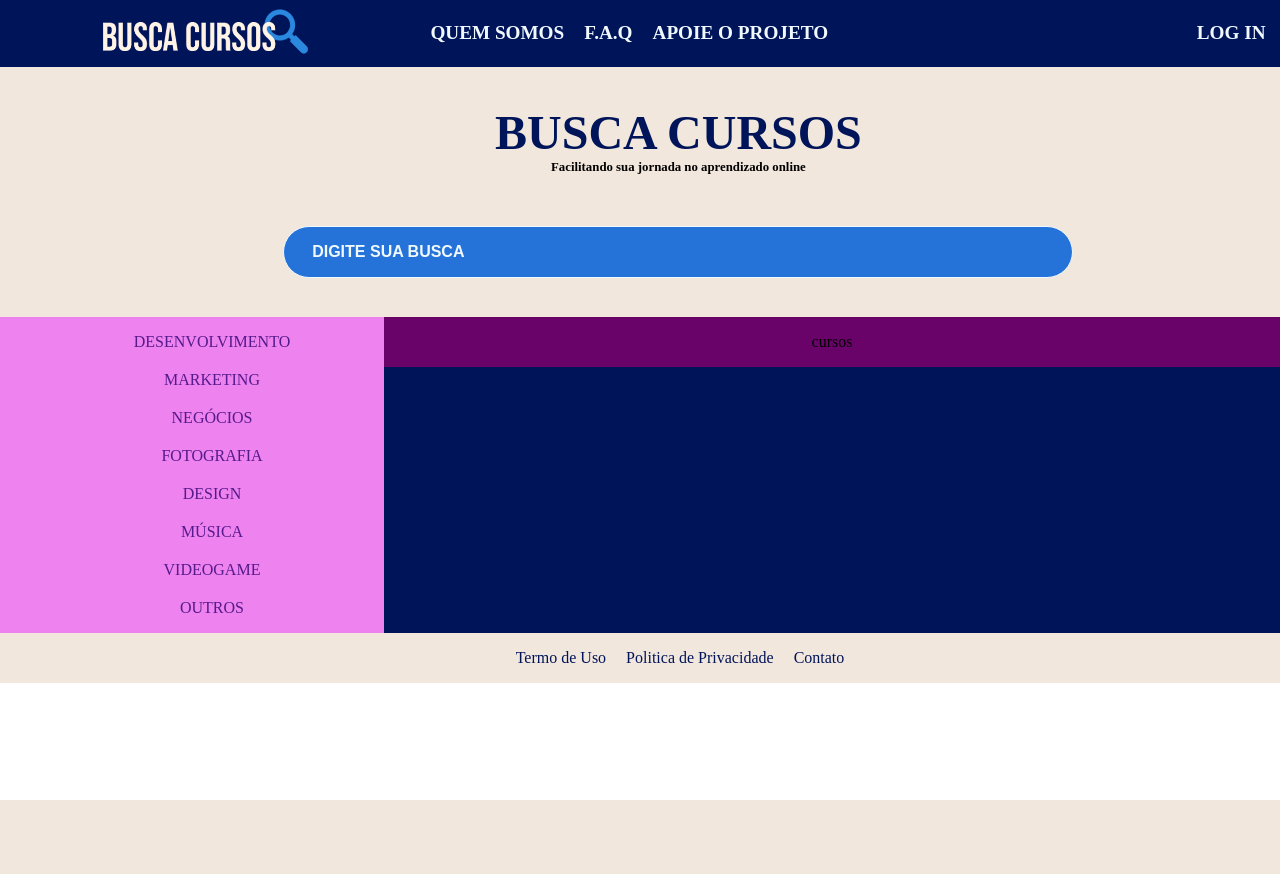
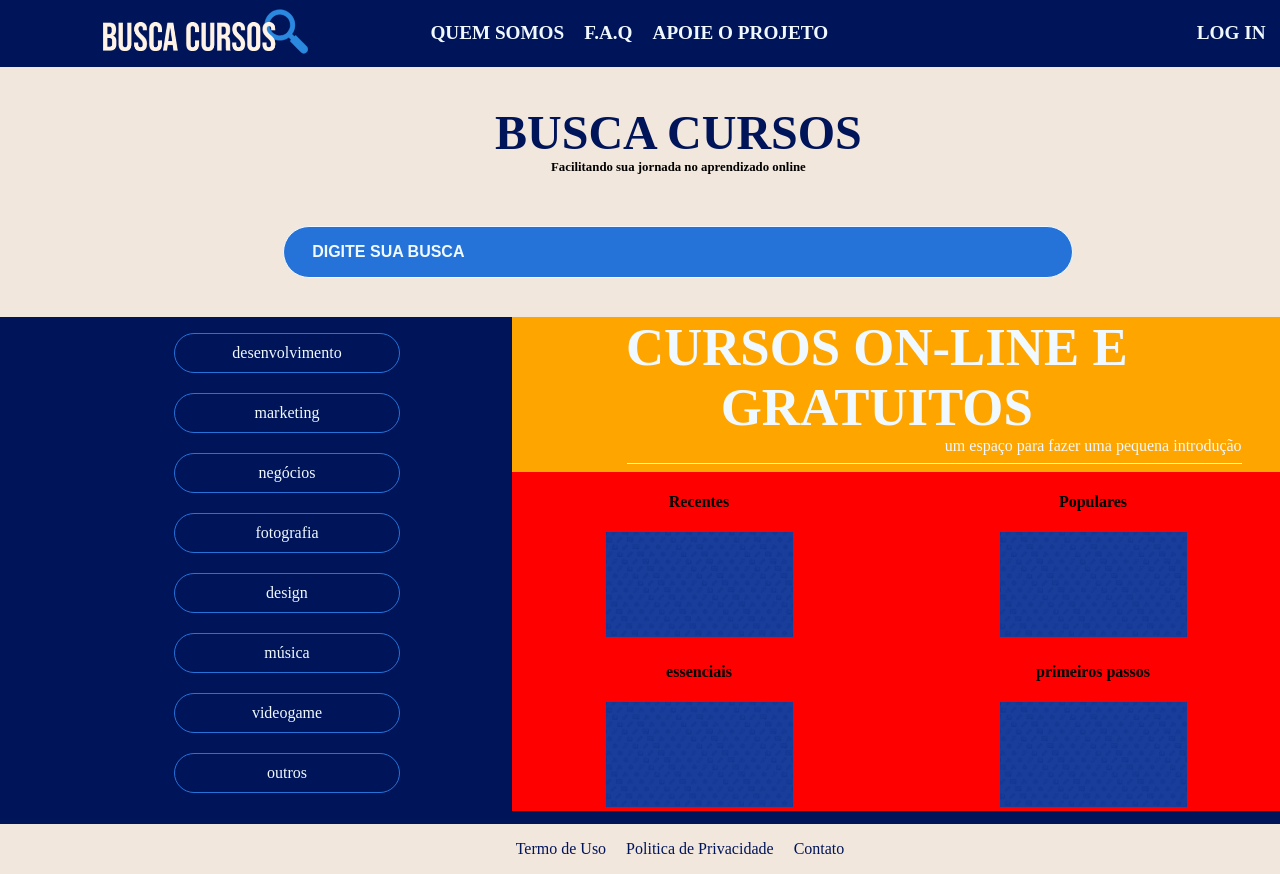
Before and after one commit to Gabidanety/ProjetoIntegrado_DSM, a PHP site: page / in a window 1280 px wide; the page is wider, and only the part inside the window is pictured. Before the commit the page ends 800 px from the top of that part, so only its background shows below. Run offline with PHP 8.4, Linux system fonts and the light colour scheme.

Commit message:
Termino das categoria e inicio da paret dos cursos (falta termina o css dos cursos)

```diff
--- a/Css/styles.css
+++ b/Css/styles.css
@@ -28,7 +28,7 @@ body{
 }
 .div_container{
     width: 100%;
-    background-color: var(--cinza);
+    background-color: var(--azul-escuro);
     height: 100%;
 }
 
@@ -175,17 +175,17 @@ CAMPO CATEGORIA E CURSOS */
     justify-content: center;
     background-color: var(--azul-escuro);
     margin-top: 0;
-    margin-bottom: 0;
+    margin-bottom: 1%;
 }
 
 /* Categorias */
 .div-categoria{
-    width: 30%;
+    width: 40%;
     height: 100%;
     display: flex;
     justify-content: center;
     align-items: center;
-    background-color: violet;
+    background-color: var(--azul-escuro);
     gap: 20px;
 }
 
@@ -195,24 +195,105 @@ CAMPO CATEGORIA E CURSOS */
     flex-direction: column;
     gap: 20px;
     text-align: center;
+    width: 40%;
+    height: 100%;
+}
+
+.div-categoria ul li {
+    border: 1px solid var(--azul-normal);
+    padding: 10px;
+    border-radius: 2.0rem;
+    text-align: center;
+    width: 100%;
+    background-color: transparent;
 }
 
 .div-categoria a{
     text-decoration: none;
+   color: var(--branco);
+    font-size: 1.0rem;
+    font-weight: 500;
+    text-transform: lowercase;
+
+}
+.div-categoria ul li:hover {
+    background-color: var(--azul-normal);
+    transition: 0.3s;
+}
+
+
+
+
+/*  Cursos */
+.div-acesso{
+    width: 60%;
+    height: 100%;
+    background-color: rgb(105, 3, 105);
+    gap: 20px;
+}
+.div-subTitle {
+    width: 100%;
+    height: 30%;
+    background-color: orange;
+    display: flex;
+    flex-direction: column; /* Coloca os elementos um embaixo do outro */
+    justify-content: center; /* Alinha no centro verticalmente */
+    align-items: flex-end; /* Alinha à direita */
+}
+
+.div-subTitle h2{
+    font-size: 3.3rem;
+    color: var(--branco);
+    font-weight: bold;
+    margin-top: 0;
+    margin-bottom: 0;
+    padding-right: 5%;
+}
+
+.div-subTitle p{
+    color: var(--branco);
+    font-weight: 300;
+    margin-top: 0;
+    margin-bottom: 0;
+    padding-right: 5%;
+}
+
+.div-subTitle hr{
+    width: 80%;
+    height: 1px;
+    background-color: var(--branco);
+    border: none;
+    margin-left: 15%;
 
 }
 
-
-/*  Cursos */
+/* Cursos */
 .div-cursos{
-    width: 70%;
-    height: 100%;
+    width: 100%;
+    height: 70%;
+    background-color: red;
+}
+.linha-curso{
+    width: 100%;
+    height: 30%;
     display: flex;
     justify-content: center;
     align-items: center;
-    background-color: rgb(105, 3, 105);
     gap: 20px;
 }
+
+.curso img{
+    width: 50%;
+    height: 100%;
+}
+.curso img:hover{
+    transform: scale(1.05);
+    transition: 0.3s;
+    background-color: var(--branco);
+    opacity: 0.8;
+}
+
+
 
 
 
--- a/index.html
+++ b/index.html
@@ -59,8 +59,6 @@
             <div class="div-curso-cat">
 
                 <!-- categorias -->
-
-                 <!-- ***** parei aqui - gaby ***** -->
                 <div class="div-categoria">
 
                     <ul>
@@ -76,9 +74,62 @@
 
                 </div>
 
-                <!-- cursos -->
-                <div class="div-cursos">
-                    <p>cursos</p>
+                <!-- Acesso Rapido -->
+                <div class="div-acesso">
+
+                    <!-- subtitulo -->
+
+                    <div class="div-subTitle">
+                        <h2>CURSOS ON-LINE E GRATUITOS</h2>
+                        <p>um espaço para fazer uma pequena introdução</p>
+                        <hr>
+                    </div>
+
+                    <!-- cursos -->
+
+                    <div class="div-cursos">
+
+                        <div class="linha-curso">
+
+                            <!-- Linha 1 -->
+
+                            <div class="curso">
+                                <h4>Recentes</h4>
+                                <a href="">
+                                    <img src="/Assest/Image/fundo_buscaCursos.jpg" alt="">
+                                </a>
+                            </div>
+
+                            <div class="curso">
+                                <h4>Populares</h4>
+                                <a href="">
+                                    <img src="/Assest/Image/fundo_buscaCursos.jpg" alt="">
+                                </a>
+                            </div>
+                        </div>
+
+                        <!-- Linha 2 -->
+                        <div class="linha-curso">
+
+                            <div class="curso">
+                                <h4> essenciais</h4>
+                                <a href="">
+                                    <img src="/Assest/Image/fundo_buscaCursos.jpg" alt="">
+                                </a>
+                            </div>
+
+                            <div class="curso">
+                                <h4>primeiros passos</h4>
+                                <a href="">
+                                    <img src="/Assest/Image/fundo_buscaCursos.jpg" alt="">
+                                </a>
+                            </div>
+                        </div>
+
+                    </div>
+
+
+
                 </div>
 
             </div>
```
